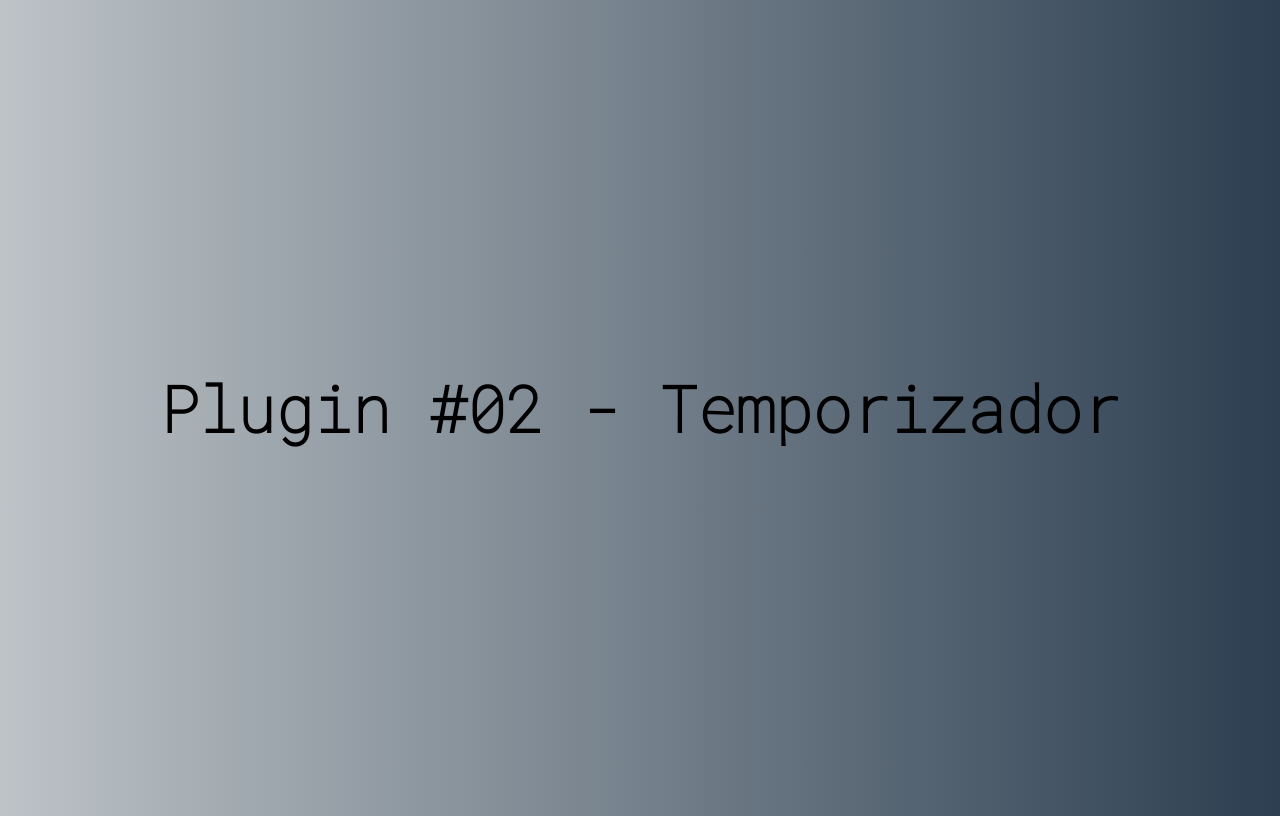
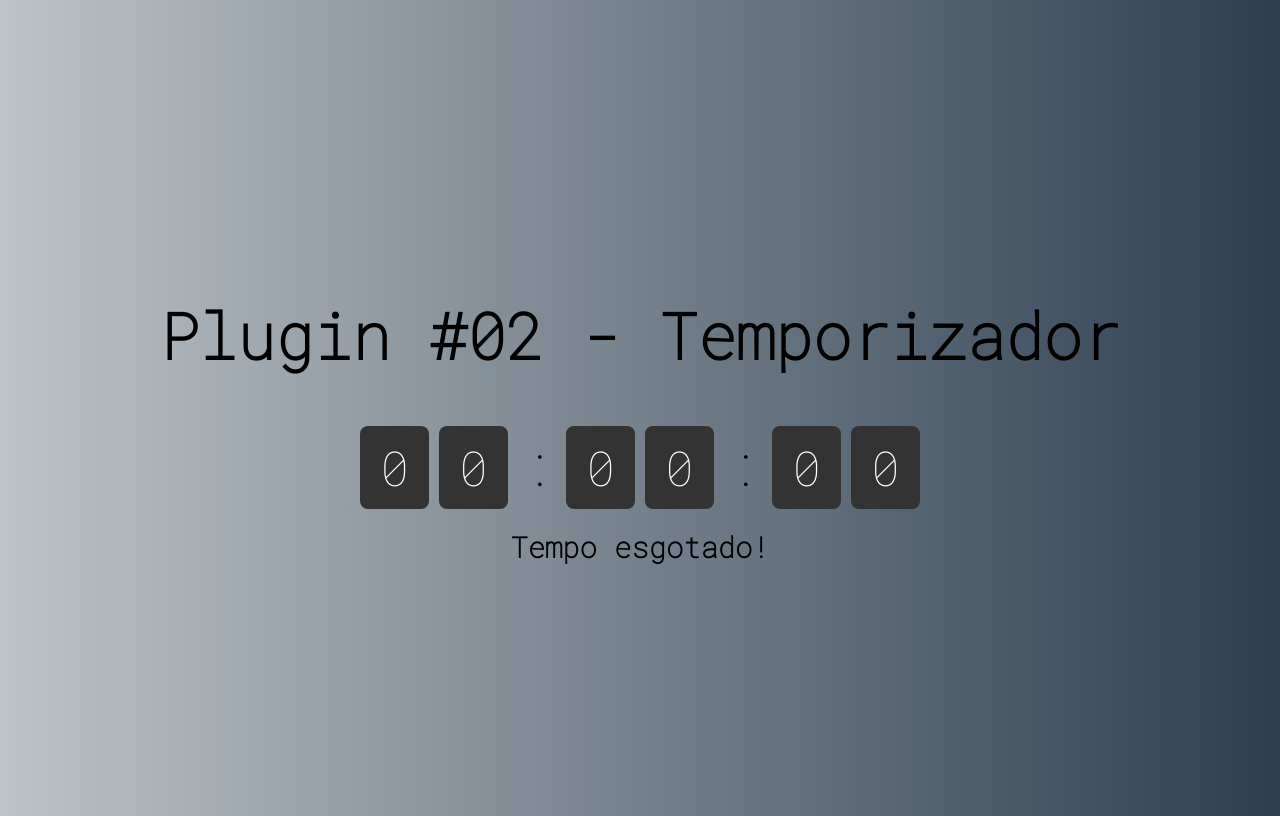
Before and after one commit to sanxezco/JavaScript, a website: page jquery/jquery/plugin2.html in a window 1280 px wide. Drawn offline with Linux system fonts and the light colour scheme.

Commit message:
Proyecto temporizador

```diff
--- a/jquery/jquery/js/temporizador.js
+++ b/jquery/jquery/js/temporizador.js
@@ -0,0 +1,50 @@
+(function ($) {
+    $.fn.temporizador = function(opcoes){
+        constopcoesFinais = $.extend({
+            mensagem: 'Em breve!',
+            horario: '23:59:59'
+        },opcoes)
+
+        const horaDezena = $('<span class="digito">').html('0')
+        const horaUnidade = $('<span class="digito">').html('0')
+        const minutoDezena = $('<span class="digito">').html('0')
+        const minutoUnidade = $('<span class="digito">').html('0')
+        const segundoDezena = $('<span class="digito">').html('0')
+        const segundoUnidade = $('<span class="digito">').html('0')
+
+        const separadorHora = $('<span class="separador">').html(':')
+        const separadorMinuto = $('<span class="separador">').html(':')
+
+        const mensagem = $('<div class="mensagem">').html(constopcoesFinais.mensagem)
+
+        $(this).addClass('temporizador')
+        $(this).append(horaDezena, horaUnidade, separadorHora,minutoDezena, minutoUnidade, separadorMinuto, segundoDezena, segundoUnidade, mensagem)
+
+        const regex = new RegExp(/(\d\d):(\d\d):(\d\d)/)
+        const horarioAlvo = regex.exec(constopcoesFinais.horario)
+
+        let temporizador = setInterval(() => {
+            const agora = new Date()
+            const alvo = new Date()
+            alvo.setHours(horarioAlvo[1])
+            alvo.setMinutes(horarioAlvo[2])
+            alvo.setSeconds(horarioAlvo[3])
+
+            const diferencaEmMili = alvo.getTime() - agora.getTime()
+            if(diferencaEmMili >= 0){
+                const diferenca = regex.exec(new Date(diferencaEmMili).toISOString())
+                horaDezena.html(diferenca[1][0])
+                horaUnidade.html(diferenca[1][1])
+                minutoDezena.html(diferenca[2][0])
+                minutoUnidade.html(diferenca[2][1])
+                segundoDezena.html(diferenca[3][0])
+                segundoUnidade.html(diferenca[3][1])
+            }else{
+                mensagem.html('Tempo esgotado!')
+                clearInterval(temporizador)
+            }
+        },1000)
+
+        return this
+    }
+})(jQuery)
--- a/jquery/jquery/plugin2.html
+++ b/jquery/jquery/plugin2.html
@@ -13,6 +13,9 @@
     <div></div>
     <script src="js/temporizador.js"></script>
     <script>
-        // ...
+        $('div').temporizador({
+            mensagem: 'Em breve um novo site pra você!',
+            horario: '10:54:00'
+        }).hide().fadeIn(3000)
     </script>
 </body>
```
